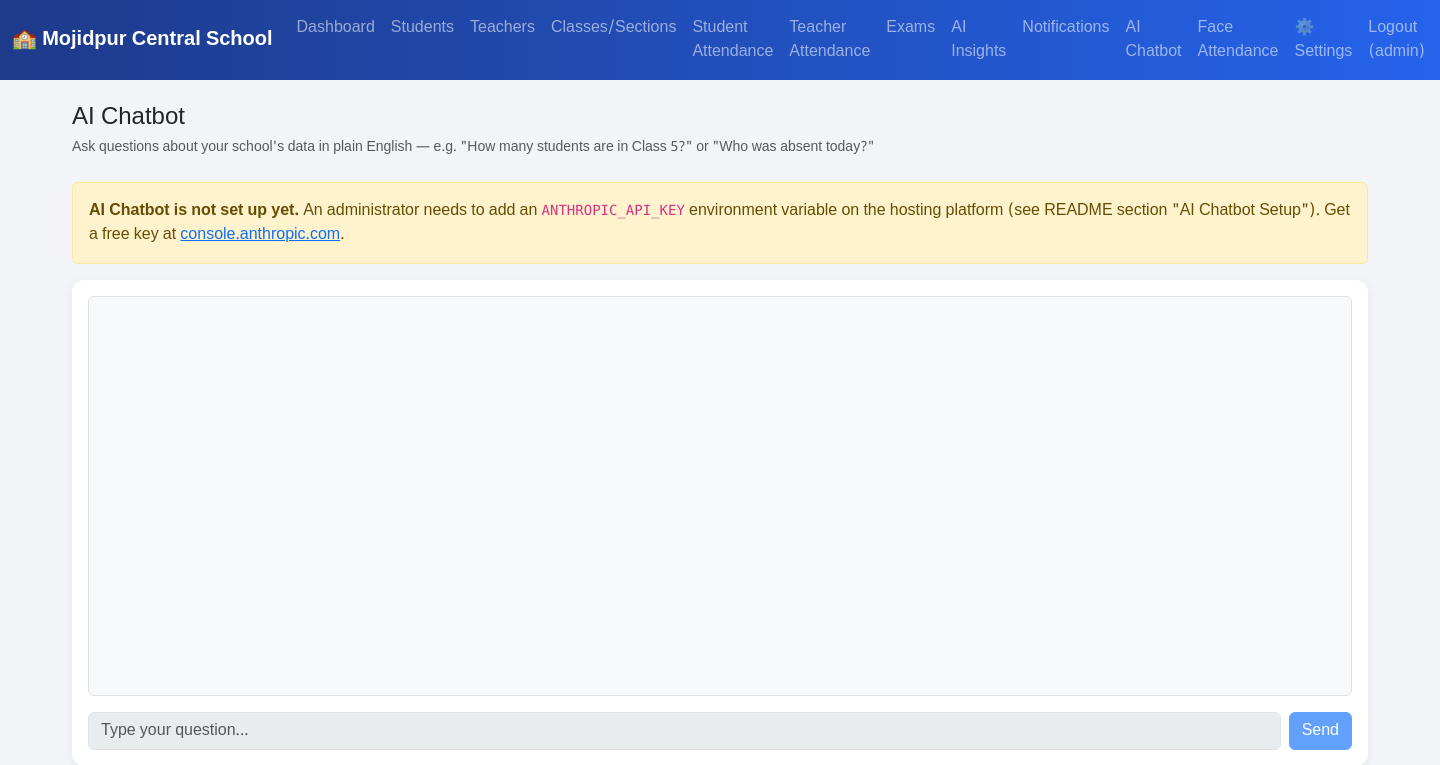
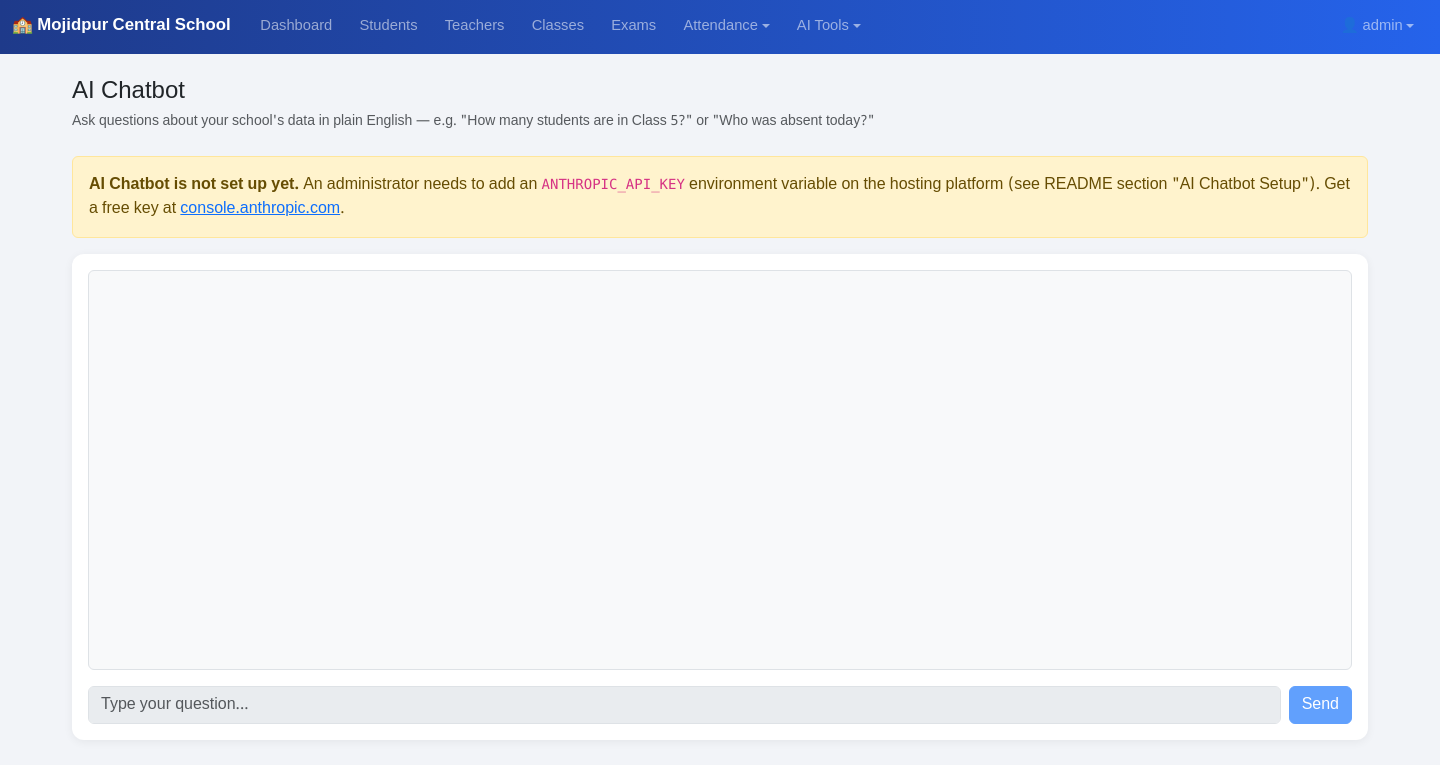
Before and after one commit to kanok121/school-website, a Flask app: page /chatbot in a window 1440 px wide. Shown: the top 765 px of the page. Run offline with Flask 3, Linux system fonts and the light colour scheme; a user stored in the database is signed in.

Commit message:
Add files via upload

```diff
--- a/static/style.css
+++ b/static/style.css
@@ -6,6 +6,45 @@ body {
 
 .app-navbar {
   background: linear-gradient(90deg, #1e3a8a, #2563eb);
+}
+
+.app-navbar .nav-link {
+  font-size: 0.92rem;
+  padding: 0.5rem 0.85rem !important;
+  border-radius: 6px;
+  transition: background 0.15s ease;
+}
+
+.app-navbar .nav-link:hover,
+.app-navbar .nav-link:focus {
+  background: rgba(255,255,255,0.12);
+  color: #fff !important;
+}
+
+.app-navbar .dropdown-toggle::after {
+  vertical-align: 0.15em;
+}
+
+.app-navbar .dropdown-menu {
+  border: none;
+  border-radius: 10px;
+  box-shadow: 0 8px 24px rgba(0,0,0,0.15);
+  padding: 0.4rem;
+  margin-top: 0.35rem;
+}
+
+.app-navbar .dropdown-item {
+  border-radius: 6px;
+  padding: 0.5rem 0.85rem;
+  font-size: 0.92rem;
+}
+
+.app-navbar .dropdown-item:hover {
+  background: #eef2ff;
+}
+
+.app-navbar .navbar-brand {
+  font-size: 1.05rem;
 }
 
 .login-body {
--- a/templates/base.html
+++ b/templates/base.html
@@ -14,9 +14,9 @@
 </head>
 <body>
 {% if current_user.is_authenticated %}
-<nav class="navbar navbar-expand-lg navbar-dark app-navbar">
+<nav class="navbar navbar-expand-lg navbar-dark app-navbar py-2">
   <div class="container-fluid">
-    <a class="navbar-brand fw-bold" href="{{ url_for('dashboard') }}">🏫 Mojidpur Central School</a>
+    <a class="navbar-brand fw-bold" href="{{ url_for('dashboard') }}">🏫 <span class="d-none d-sm-inline">Mojidpur Central School</span><span class="d-inline d-sm-none">MCS</span></a>
     <button class="navbar-toggler" type="button" data-bs-toggle="collapse" data-bs-target="#navMenu">
       <span class="navbar-toggler-icon"></span>
     </button>
@@ -25,18 +25,36 @@
         <li class="nav-item"><a class="nav-link" href="{{ url_for('dashboard') }}">Dashboard</a></li>
         <li class="nav-item"><a class="nav-link" href="{{ url_for('students') }}">Students</a></li>
         <li class="nav-item"><a class="nav-link" href="{{ url_for('teachers') }}">Teachers</a></li>
-        <li class="nav-item"><a class="nav-link" href="{{ url_for('classes') }}">Classes/Sections</a></li>
-        <li class="nav-item"><a class="nav-link" href="{{ url_for('attendance_students') }}">Student Attendance</a></li>
-        <li class="nav-item"><a class="nav-link" href="{{ url_for('attendance_teachers') }}">Teacher Attendance</a></li>
+        <li class="nav-item"><a class="nav-link" href="{{ url_for('classes') }}">Classes</a></li>
         <li class="nav-item"><a class="nav-link" href="{{ url_for('exams') }}">Exams</a></li>
-        <li class="nav-item"><a class="nav-link" href="{{ url_for('insights') }}">AI Insights</a></li>
-        <li class="nav-item"><a class="nav-link" href="{{ url_for('notifications') }}">Notifications</a></li>
-        <li class="nav-item"><a class="nav-link" href="{{ url_for('chatbot_page') }}">AI Chatbot</a></li>
-        <li class="nav-item"><a class="nav-link" href="{{ url_for('face_attendance_page') }}">Face Attendance</a></li>
-        <li class="nav-item"><a class="nav-link" href="{{ url_for('settings') }}">⚙️ Settings</a></li>
+
+        <li class="nav-item dropdown">
+          <a class="nav-link dropdown-toggle" href="#" role="button" data-bs-toggle="dropdown">Attendance</a>
+          <ul class="dropdown-menu">
+            <li><a class="dropdown-item" href="{{ url_for('attendance_students') }}">Student Attendance</a></li>
+            <li><a class="dropdown-item" href="{{ url_for('attendance_teachers') }}">Teacher Attendance</a></li>
+            <li><a class="dropdown-item" href="{{ url_for('face_attendance_page') }}">📷 Face Attendance</a></li>
+          </ul>
+        </li>
+
+        <li class="nav-item dropdown">
+          <a class="nav-link dropdown-toggle" href="#" role="button" data-bs-toggle="dropdown">AI Tools</a>
+          <ul class="dropdown-menu">
+            <li><a class="dropdown-item" href="{{ url_for('insights') }}">🧠 AI Insights</a></li>
+            <li><a class="dropdown-item" href="{{ url_for('notifications') }}">📨 Notifications</a></li>
+            <li><a class="dropdown-item" href="{{ url_for('chatbot_page') }}">💬 AI Chatbot</a></li>
+          </ul>
+        </li>
       </ul>
       <ul class="navbar-nav">
-        <li class="nav-item"><a class="nav-link" href="{{ url_for('logout') }}">Logout ({{ current_user.username }})</a></li>
+        <li class="nav-item dropdown">
+          <a class="nav-link dropdown-toggle" href="#" role="button" data-bs-toggle="dropdown">👤 {{ current_user.username }}</a>
+          <ul class="dropdown-menu dropdown-menu-end">
+            <li><a class="dropdown-item" href="{{ url_for('settings') }}">⚙️ Settings</a></li>
+            <li><hr class="dropdown-divider"></li>
+            <li><a class="dropdown-item" href="{{ url_for('logout') }}">🚪 Logout</a></li>
+          </ul>
+        </li>
       </ul>
     </div>
   </div>
```
